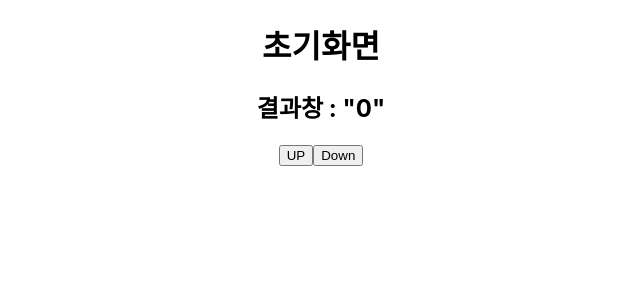
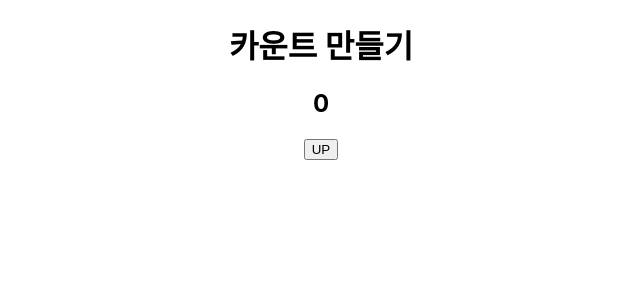
Before and after one commit to ptk5758/reactweb, a React (Create React App) app: page / in a window 1280 px wide. Shown: the top 300 px of the page, without its empty margins (319-959 px from the left). Built offline with nearby package versions, Linux system fonts and the light colour scheme.

Commit message:
21-07-21 함수 숙지 커밋

```diff
--- a/src/App.js
+++ b/src/App.js
@@ -4,28 +4,23 @@ import './App.css';
 
 class App extends Component {
 
-  state = {//영역 안에있는 num 은 5이다
-    num : 0
+  state = {
+    value : 0
   }
 
   render(){
 
-    function subFuntion() {
-      this.setState({num: this.state.num - 1});
+    function upCount() {
+      this.setState({
+        value: 5
+      });
     }
-
-    var num = "5";
 
     return (
       <div className="App">
-        <h1>초기화면</h1>
-        <h2>결과창 : "{this.state.num}"</h2>
-        <button onClick={()=>{
-          this.setState({
-            num: this.state.num + 1
-          });
-        }}>UP</button>
-        <button onClick={subFuntion.bind(this)}>Down</button>
+        <h1>카운트 만들기</h1>
+        <h2>{this.state.value}</h2>
+        <button onClick={upCount.bind(this)}>UP</button>
       </div>
     );
   }
```
